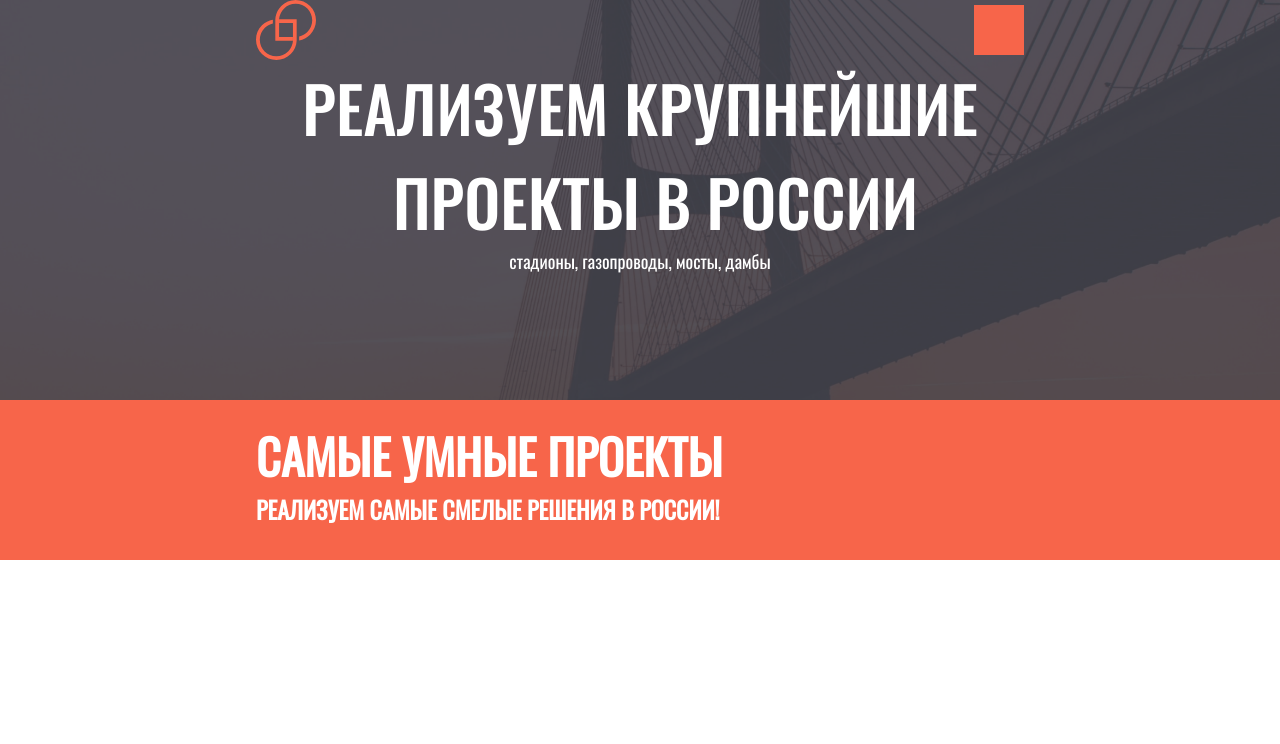
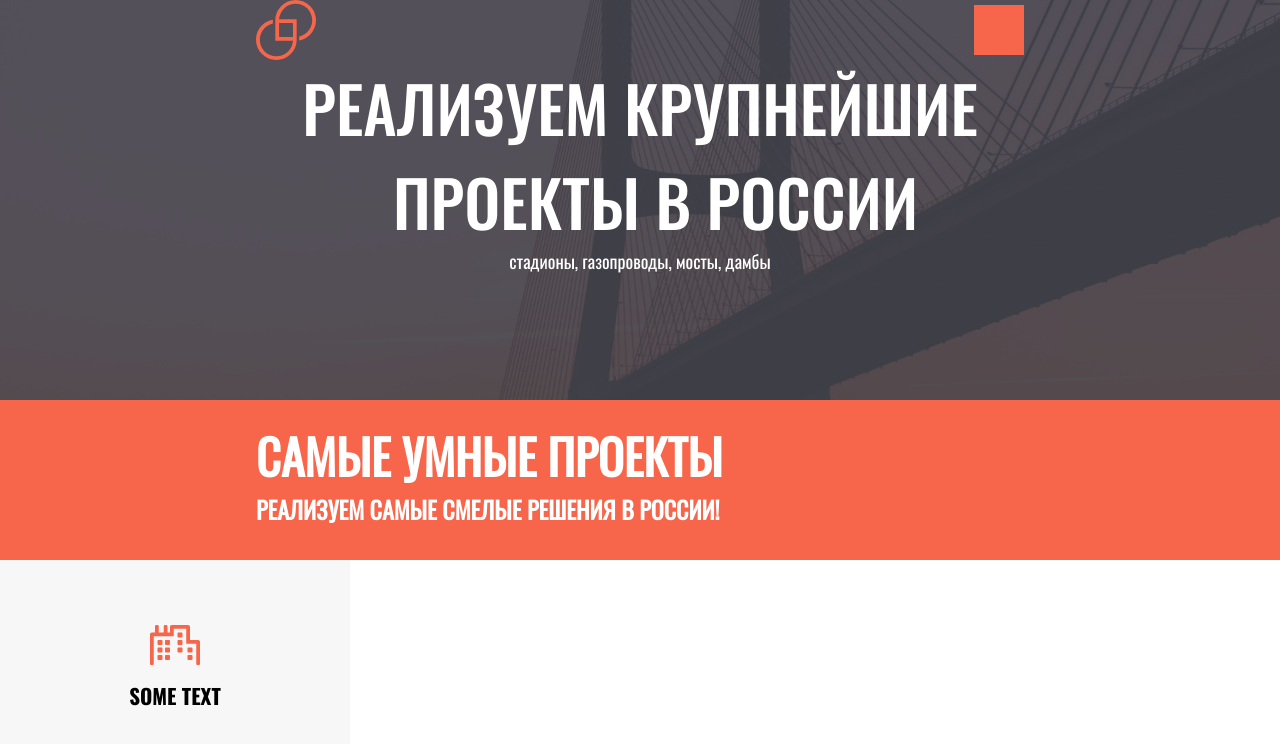
Before and after one commit to DioMain/Builder, a Vue app in the folder builder/: page / in a window 1280 px wide. Shown: the top 744 px of the page. Built offline with nearby package versions, Linux system fonts and the light colour scheme.

Commit message:
WorkLabel

```diff
--- a/builder/src/App.vue
+++ b/builder/src/App.vue
@@ -3,18 +3,21 @@
   ПРОЕКТЫ В РОССИИ"
   p="стадионы, газопроводы, мосты, дамбы"></TheHead>
   <RequestLine h="САМЫЕ УМНЫЕ ПРОЕКТЫ" p="РЕАЛИЗУЕМ САМЫЕ СМЕЛЫЕ РЕШЕНИЯ В РОССИИ!" btn-text="ВАШ ЗАПРОС"></RequestLine>
+  <WorkLabel imageUrl="Data/Icons/building.svg" Content="Some text"/>
 </template>
 
 <script lang="ts">
 import { defineComponent } from 'vue';
 import TheHead from './components/TheHead.vue';
 import RequestLine from './components/Request.vue';
+import WorkLabel from './components/WorkLabel.vue'
 
 export default defineComponent({
   name: 'App',
   components: {
     TheHead,
-    RequestLine
+    RequestLine,
+    WorkLabel
   }
 });
 </script>
--- /dev/null
+++ b/builder/src/components/WorkLabel.vue
@@ -0,0 +1,63 @@
+<template>
+    <div class="workLabel_container">
+        <div class="workLabel_icon_container">
+            <img class="workLabel_icon" :src="imageUrl"/>
+        </div>
+
+        <p class="workLabel_content">{{ getContent() }}</p>
+    </div>
+</template>
+
+<script lang="ts">
+import { defineComponent } from 'vue';
+
+export default defineComponent({
+    name: 'WorkLabel',
+    props:{
+        imageUrl: String,
+        Content: String,
+    },
+    methods: {
+        getContent() {
+            return this.Content?.toUpperCase();
+        }
+    }
+})
+</script>
+
+<style>
+    .workLabel_container {
+        font-family: 'OswaldBold';
+        font-size: 21px;
+
+        float: left;
+
+        width: 350px;
+        height: 250px;
+
+        background-color: #F7F7F7;
+    }
+    .workLabel_content{
+        text-align: center;
+        width: auto;
+
+        margin-top: 15px;
+    }
+    .workLabel_icon_container{
+        width: 60px;
+        height: 40px;
+
+        margin-left: auto;
+        margin-right: auto;
+        margin-top: 65px;
+    }
+    .workLabel_icon{
+        color: #F7654A;
+        border: #F7654A;
+        fill: #F7654A;
+
+
+        width: 60px;
+        height: 40px;
+    }
+</style>
```
Also changed, not shown: builder/public/Data/Icons/building.svg (added), builder/src/components/ContentBlock.vue (added).
